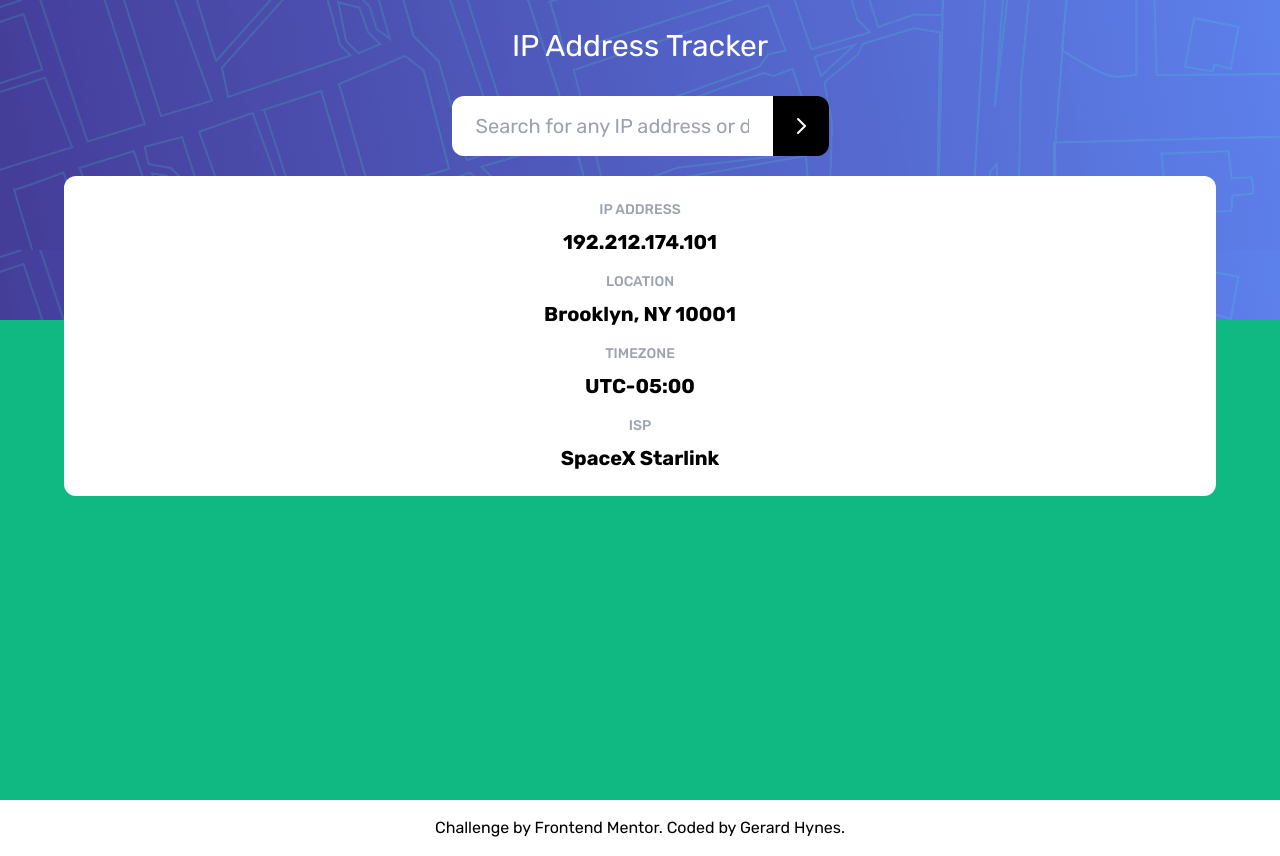
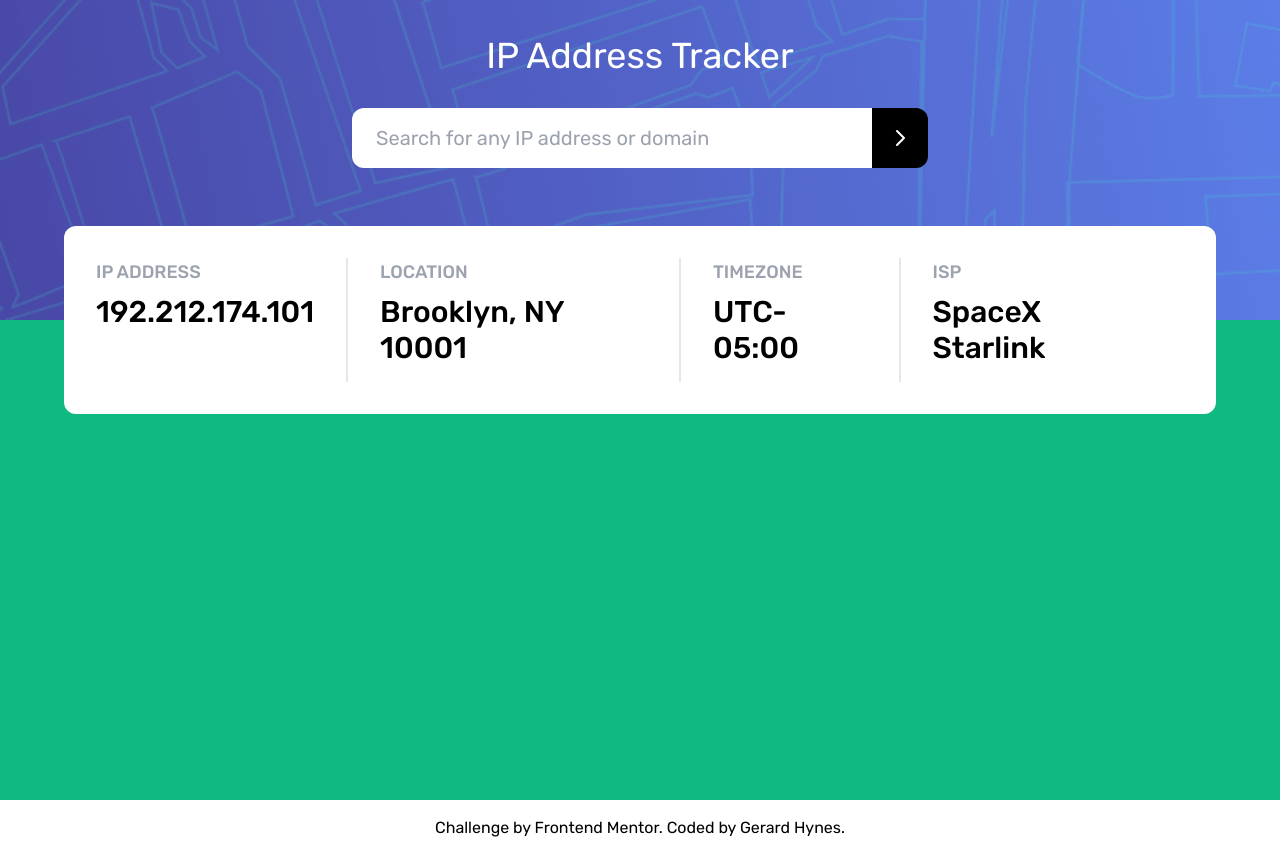
Before and after one commit to gerhynes/ip-address-tracker, a React (Create React App) app: page / in a window 1280 px wide. Built offline with nearby package versions, Linux system fonts and the light colour scheme.

Commit message:
Add desktop styles

```diff
--- a/src/App.js
+++ b/src/App.js
@@ -1,17 +1,13 @@
 function App() {
   return (
     <div className="h-screen">
-      <header className="pt-7 px-6 h-2/5 text-center pattern">
-        <h1 className="text-3xl text-bold text-white mb-8">
+      <header className="pt-7 px-6 h-2/5 text-center pattern md:pt-9">
+        <h1 className="text-3xl text-bold text-white mb-8 md:text-4xl">
           IP Address Tracker
         </h1>
-        <form
-          action="#"
-          className="w-full max-w-xl mx-auto flex justify-center"
-        >
-          <div className="flex">
+        <form action="#" className="w-full max-w-xl mx-auto flex">
           <input
-              className="py-4 px-6 rounded-l-xl text-xl"
+            className="flex-auto py-4 px-6 rounded-l-xl text-xl"
             type="text"
             placeholder="Search for any IP address or domain"
           />
@@ -31,27 +27,42 @@ function App() {
               />
             </svg>
           </button>
-          </div>
         </form>
       </header>
       <section className="px-6 absolute w-full">
-        <div className="bg-white -mt-36 mx-auto p-6 text-center rounded-xl max-w-6xl">
-          <p className="text-sm font-medium text-gray-400 uppercase mb-2">
+        <div className="bg-white transform -translate-y-1/2 mt-6 mx-auto p-8 text-center rounded-xl max-w-6xl lg:mt-0 lg:flex lg:gap-8 lg:text-left">
+          <div className="lg:pr-8 lg:border-r-2 lg:border-gray-200">
+            <p className="text-sm font-medium text-gray-400 uppercase mb-2 lg:text-lg">
               IP Address
             </p>
-          <p className="text-xl font-bold mb-4">192.212.174.101</p>
-          <p className="text-sm font-medium text-gray-400 uppercase mb-2">
+            <p className="text-xl font-bold mb-4 lg:text-3xl lg:font-medium">
+              192.212.174.101
+            </p>
+          </div>
+          <div className="lg:pr-8 lg:border-r-2 lg:border-gray-200">
+            <p className="text-sm font-medium text-gray-400 uppercase mb-2 lg:text-lg">
               Location
             </p>
-          <p className="text-xl font-bold mb-4">Brooklyn, NY 10001</p>
-          <p className="text-sm font-medium text-gray-400 uppercase mb-2">
+            <p className="text-xl font-bold mb-4 lg:text-3xl lg:font-medium">
+              Brooklyn, NY 10001
+            </p>
+          </div>
+          <div className="lg:pr-8 lg:border-r-2 lg:border-gray-200">
+            <p className="text-sm font-medium text-gray-400 uppercase mb-2 lg:text-lg">
               Timezone
             </p>
-          <p className="text-xl font-bold mb-4">UTC-05:00</p>
-          <p className="text-sm font-medium text-gray-400 uppercase mb-2">
+            <p className="text-xl font-bold mb-4 lg:text-3xl lg:font-medium">
+              UTC-05:00
+            </p>
+          </div>
+          <div className="lg:pr-8">
+            <p className="text-sm font-medium text-gray-400 uppercase mb-2 lg:text-lg">
               ISP
             </p>
-          <p className="text-xl font-bold">SpaceX Starlink</p>
+            <p className="text-xl font-bold lg:text-3xl lg:font-medium">
+              SpaceX Starlink
+            </p>
+          </div>
         </div>
       </section>
       <section className="h-3/5">
--- a/src/index.css
+++ b/src/index.css
@@ -10,4 +10,6 @@
 
 .pattern {
   background-image: url("./images/pattern-bg.png");
+  background-position: center;
+  background-size: cover;
 }
```
Also changed, not shown: 1 other file (tests, documents, lock files or other folders). Lines whose indentation alone changed are shown as unchanged.
